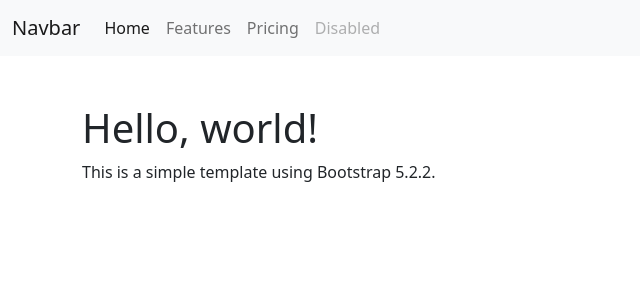
After one commit to xbios/coursapp, a Django app: template templates/layout.html in a window 1280 px wide. The commit adds this page. Shown: the top 300 px of the page, without its empty margins (0-640 px from the left). Run offline with Django 4.2, Linux system fonts and the light colour scheme; the template is opened without the code that fills it, so the values that code supplies are empty.

Commit message:
Add pages app to settings, update index view and template, and create layout template

```diff
--- a/coursapp/settings.py
+++ b/coursapp/settings.py
@@ -38,6 +38,7 @@ INSTALLED_APPS = [
     'django.contrib.messages',
     'django.contrib.staticfiles',
     'courses',
+    'pages',
 ]
 
 MIDDLEWARE = [
@@ -55,7 +56,7 @@ ROOT_URLCONF = 'coursapp.urls'
 TEMPLATES = [
     {
         'BACKEND': 'django.template.backends.django.DjangoTemplates',
-        'DIRS': [],
+        'DIRS': [BASE_DIR / 'templates'],
         'APP_DIRS': True,
         'OPTIONS': {
             'context_processors': [
--- a/pages/templates/index.html
+++ b/pages/templates/index.html
@@ -4,11 +4,11 @@
     <meta charset="UTF-8">
     <meta name="viewport" content="width=device-width, initial-scale=1.0">
     <title>Index Page</title>
-    <link rel="stylesheet" href="{% static 'css/styles.css' %}">
+    {% comment %} <link rel="stylesheet" href="{% static 'css/styles.css' %}"> {% endcomment %}
 </head>
 <body>
     <header>
-        <h1>Welcome to the Index Page</h1>
+        <h1>Ana Sayfa</h1>
     </header>
     <main>
         <p>This is the main content of the index page.</p>
--- /dev/null
+++ b/templates/layout.html
@@ -0,0 +1,42 @@
+<!DOCTYPE html>
+<html lang="en">
+<head>
+    <meta charset="UTF-8">
+    <meta name="viewport" content="width=device-width, initial-scale=1.0">
+    <title>Document</title>
+    <link href="https://cdn.jsdelivr.net/npm/bootstrap@5.2.2/dist/css/bootstrap.min.css" rel="stylesheet">
+</head>
+<body>
+    <nav class="navbar navbar-expand-lg navbar-light bg-light">
+        <div class="container-fluid">
+            <a class="navbar-brand" href="#">Navbar</a>
+            <button class="navbar-toggler" type="button" data-bs-toggle="collapse" data-bs-target="#navbarNav" aria-controls="navbarNav" aria-expanded="false" aria-label="Toggle navigation">
+                <span class="navbar-toggler-icon"></span>
+            </button>
+            <div class="collapse navbar-collapse" id="navbarNav">
+                <ul class="navbar-nav">
+                    <li class="nav-item">
+                        <a class="nav-link active" aria-current="page" href="#">Home</a>
+                    </li>
+                    <li class="nav-item">
+                        <a class="nav-link" href="#">Features</a>
+                    </li>
+                    <li class="nav-item">
+                        <a class="nav-link" href="#">Pricing</a>
+                    </li>
+                    <li class="nav-item">
+                        <a class="nav-link disabled">Disabled</a>
+                    </li>
+                </ul>
+            </div>
+        </div>
+    </nav>
+
+    <div class="container mt-5">
+        <h1>Hello, world!</h1>
+        <p>This is a simple template using Bootstrap 5.2.2.</p>
+    </div>
+
+    <script src="https://cdn.jsdelivr.net/npm/bootstrap@5.2.2/dist/js/bootstrap.bundle.min.js"></script>
+</body>
+</html>
```
Also changed, not shown: pages/views.py (+6 -1 lines).
